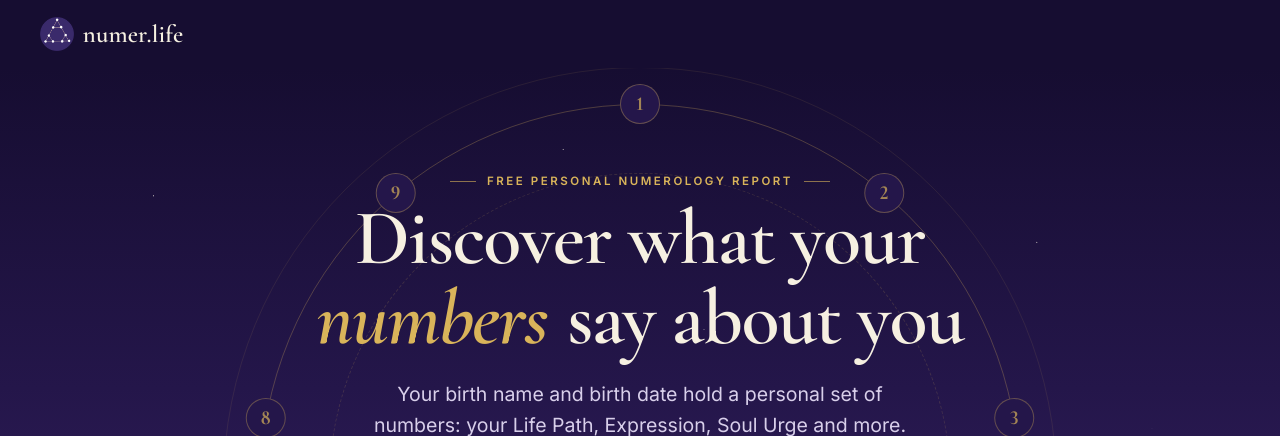
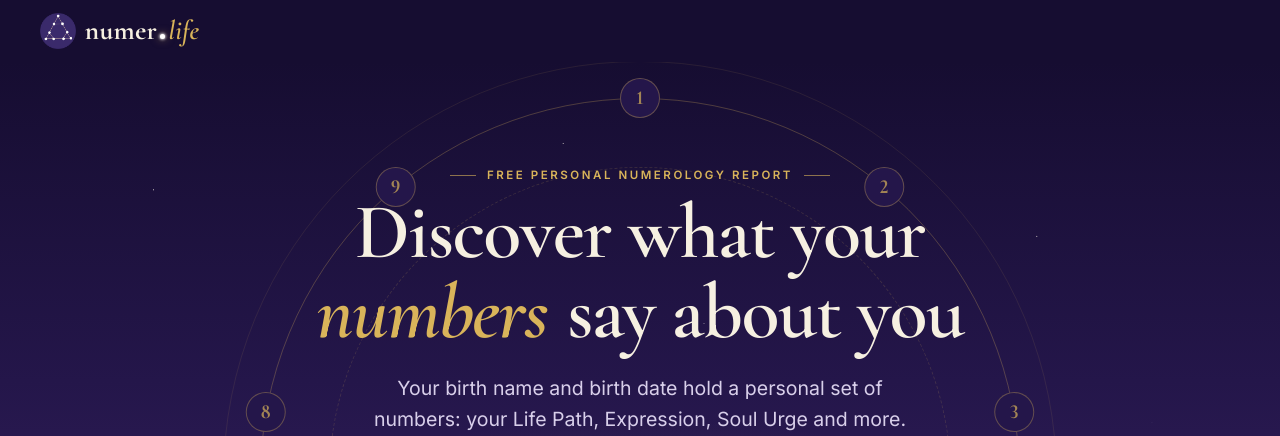
Before and after one commit to tapnet1/numerlife, a Flask app: page / in a window 1280 px wide. Shown: the top 436 px of the page. Run offline with Flask 3, Linux system fonts and the light colour scheme; some libraries are stand-ins or nearby versions.

Commit message:
Designed wordmark: numer + constellation star + gold italic life (#24)
Header and footer use a CSS wordmark (self-hosted Cormorant, crisp at any size, accessible text);
emails use a transparent PNG lockup of the logo and wordmark.


Claude-Session: https://claude.ai/code/session_01DFMY8EcV3yXnX4iABVhuAs

Co-authored-by: Claude <noreply@anthropic.com>

```diff
--- a/static/css/app.css
+++ b/static/css/app.css
@@ -375,6 +375,16 @@ button.link.revoke { color: var(--error); font-size: .88rem; }
 .inline-form select, .inline-form input { width: auto; margin: 0; padding: .4rem .5rem; font-size: .9rem; }
 .stack > * + * { margin-top: .5rem; }
 
+/* ---- Wordmark: "numer" + a constellation star + gold italic "life" ---- */
+.wordmark { display: inline-flex; align-items: baseline; font-family: var(--serif); line-height: 1; white-space: nowrap; }
+.wm-numer { font-weight: 700; color: var(--cream); letter-spacing: .012em; }
+.wm-star { display: inline-block; width: .19em; height: .19em; margin: 0 .13em 0 .09em; border-radius: 50%; background: #fff;
+  box-shadow: 0 0 .1em .02em rgba(255, 255, 255, .95), 0 0 .32em .03em rgba(217, 180, 90, .5); }
+.wm-life { font-style: italic; font-weight: 600; color: var(--gold); letter-spacing: .01em; padding-right: .04em; }
+.brand .wordmark { font-size: 1.7rem; }
+.footer-brand { display: inline-flex; align-items: center; gap: .5rem; }
+.footer-brand .wordmark { font-size: 1.45rem; }
+
 /* ---- Footer ---- */
 .footer { text-align: center; color: #b9b0cc; font-size: .87rem; padding: 2.5rem 1rem; background: var(--night); margin-top: 3rem; }
 .footer p { margin: .3rem 0; }
--- /dev/null
+++ b/templates/_wordmark.html
@@ -0,0 +1 @@
+<span class="wordmark"><span class="sr-only">numer.life</span><span class="wm-numer" aria-hidden="true">numer</span><span class="wm-star" aria-hidden="true"></span><span class="wm-life" aria-hidden="true">life</span></span>
--- a/templates/base.html
+++ b/templates/base.html
@@ -43,8 +43,8 @@
   <a class="skip-link" href="#main">Skip to content</a>
   <header class="topbar">
     <a class="brand" href="{{ url_for('home') }}" aria-label="{{ site_name }} home">
-      <img src="{{ url_for('static', filename='img/logo-128.png') }}" alt="" width="34" height="34">
-      <span>{{ site_name }}</span>
+      <img src="{{ url_for('static', filename='img/logo-128.png') }}" alt="" width="36" height="36">
+      {% include "_wordmark.html" %}
     </a>
     {% if user %}
     <button type="button" class="menu-toggle" aria-controls="account-nav" aria-expanded="false">
@@ -77,7 +77,7 @@
   </main>
 
   <footer class="footer">
-    <p class="footer-brand">{{ site_name }}</p>
+    <p class="footer-brand"><img src="{{ url_for('static', filename='img/logo-128.png') }}" alt="" width="30" height="30">{% include "_wordmark.html" %}</p>
     <p>Free numerology reports based on the Pythagorean system. For reflection and entertainment.</p>
     <p>&copy; {{ year }} {{ site_name }} · <a href="{{ url_for('privacy') }}">Privacy</a></p>
   </footer>
--- a/templates/email/_layout.html
+++ b/templates/email/_layout.html
@@ -7,7 +7,7 @@
 <tr><td align="center" style="padding:24px 12px;">
   <table role="presentation" width="600" cellpadding="0" cellspacing="0" style="max-width:600px;width:100%;">
     <tr><td style="background:#1b1038;background-image:linear-gradient(135deg,#1b1038,#3a2370);border-radius:16px 16px 0 0;padding:26px 32px;text-align:center;">
-      <a href="{{ base_url }}/" style="font-family:Georgia,'Times New Roman',serif;font-size:26px;color:#f3dfa2;text-decoration:none;letter-spacing:.5px;"><img src="{{ base_url }}/static/img/logo-128.png" width="56" height="56" alt="" style="display:block;margin:0 auto 8px;border:0;">{{ site_name }}</a>
+      <a href="{{ base_url }}/" style="font-family:Georgia,'Times New Roman',serif;font-size:26px;color:#f3dfa2;text-decoration:none;letter-spacing:.5px;"><img src="{{ base_url }}/static/img/wordmark-lockup.png" width="220" height="58" alt="{{ site_name }}" style="display:block;margin:0 auto;border:0;"></a>
       {% block banner %}{% endblock %}
     </td></tr>
     <tr><td style="background:#ffffff;padding:30px 32px;border-radius:0 0 16px 16px;font-family:-apple-system,'Segoe UI',Helvetica,Arial,sans-serif;font-size:16px;line-height:1.6;color:#2a2340;">
```
Also changed, not shown: static/img/wordmark-lockup.png (added).
